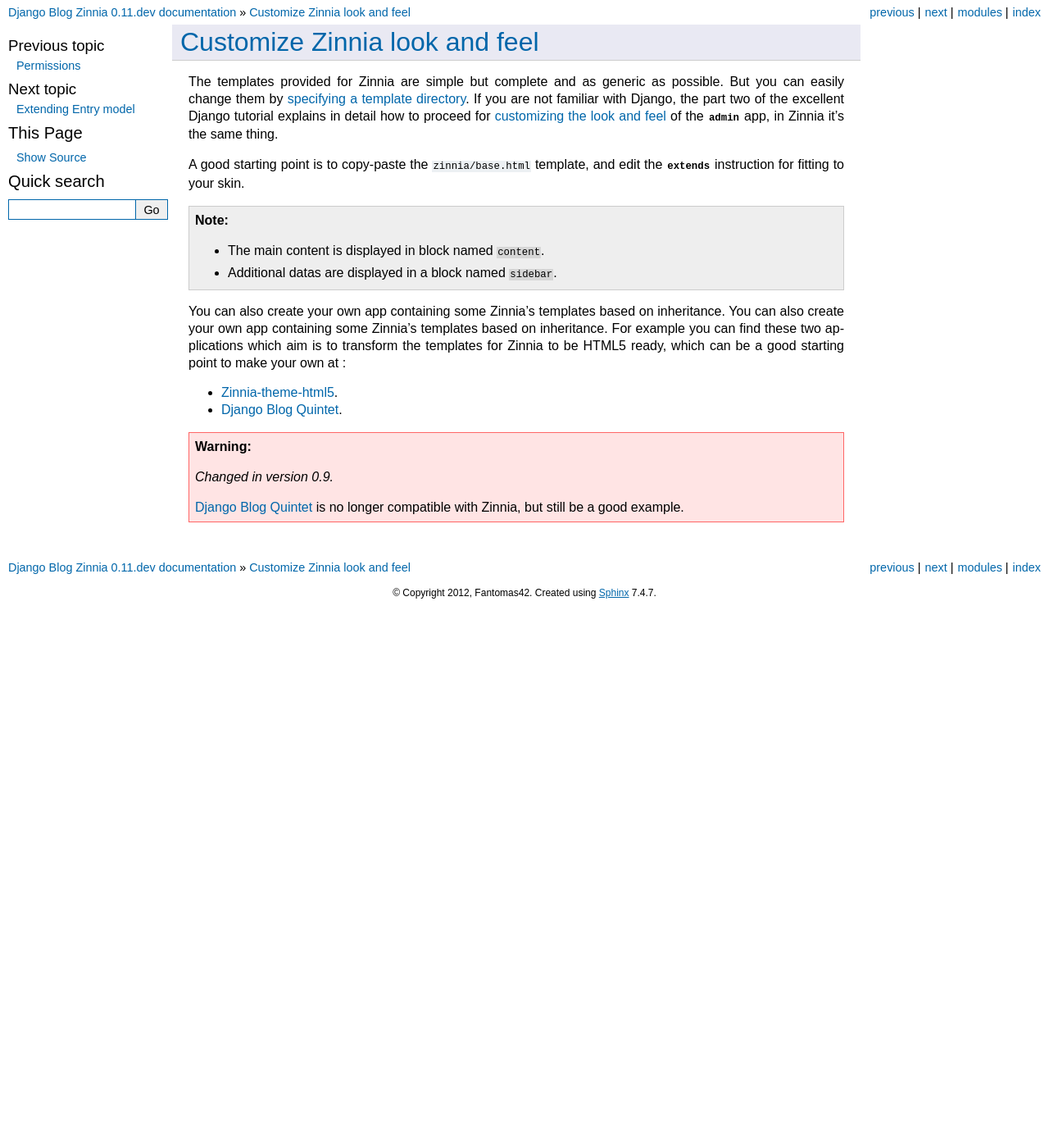
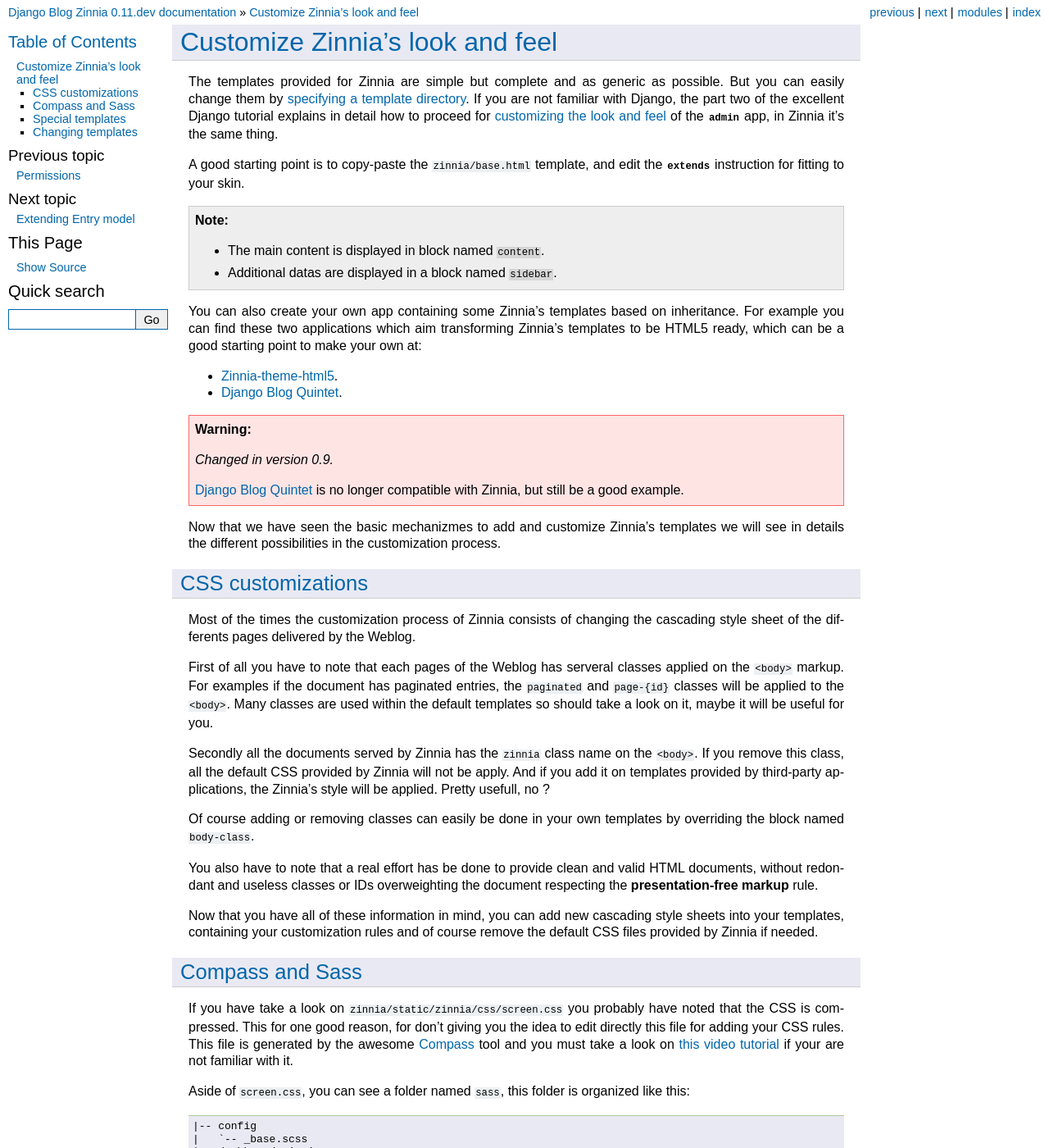
Before and after one commit to Fantomas42/django-blog-zinnia, a Sphinx documentation site: the page built from docs/how-to/customize_look_and_feel.rst, in a window 1280 px wide and 1400 px high. Shown: the whole window at 82% size. Built offline with Sphinx 7.4.7, drawn with Linux system fonts in a browser that asks for light colours; some of the changed text lies outside the part shown.

Commit message:
WIP doc how customize look and feel

```diff
--- a/docs/how-to/customize_look_and_feel.rst
+++ b/docs/how-to/customize_look_and_feel.rst
@@ -1,6 +1,6 @@
-==============================
-Customize Zinnia look and feel
-==============================
+================================
+Customize Zinnia's look and feel
+================================
 
 The templates provided for Zinnia are simple but complete and as generic as
 possible. But you can easily change them by
@@ -16,11 +16,10 @@
 	* The main content is displayed in block named ``content``.
 	* Additional datas are displayed in a block named ``sidebar``.
 
-You can also create your own app containing some Zinnia's templates based
-on inheritance. You can also create your own app containing some Zinnia’s
-templates based on inheritance. For example you can find these two
-applications which aim is to transform the templates for Zinnia to be HTML5
-ready, which can be a good starting point to make your own at :
+You can also create your own app containing some Zinnia’s templates based
+on inheritance. For example you can find these two applications which aim
+transforming Zinnia's templates to be HTML5 ready, which can be a
+good starting point to make your own at:
 
 * `Zinnia-theme-html5`_.
 * `Django Blog Quintet`_.
@@ -31,9 +30,122 @@
    `Django Blog Quintet`_ is no longer compatible with Zinnia, but still be
    a good example.
 
+Now that we have seen the basic mechanizmes to add and customize Zinnia's
+templates we will see in details the different possibilities in the
+customization process.
+
+.. _css-customization:
+
+CSS customizations
+------------------
+
+Most of the times the customization process of Zinnia consists of changing
+the cascading style sheet of the differents pages delivered by the Weblog.
+
+First of all you have to note that each pages of the Weblog has serveral
+classes applied on the ``<body>`` markup. For examples if the document has
+paginated entries, the ``paginated`` and ``page-{id}`` classes will be
+applied to the ``<body>``. Many classes are used within the default
+templates so should take a look on it, maybe it will be useful for you.
+
+Secondly all the documents served by Zinnia has the ``zinnia`` class name
+on the ``<body>``. If you remove this class, all the default CSS provided
+by Zinnia will not be apply. And if you add it on templates provided by
+third-party applications, the Zinnia's style will be applied. Pretty
+usefull, no ?
+
+Of course adding or removing classes can easily be done in your own
+templates by overriding the block named ``body-class``.
+
+You also have to note that a real effort has be done to provide clean and
+valid HTML documents, without redondant and useless classes or IDs
+overweighting the document respecting the **presentation-free markup**
+rule.
+
+Now that you have all of these information in mind, you can add new
+cascading style sheets into your templates, containing your customization
+rules and of course remove the default CSS files provided by Zinnia if needed.
+
+.. _compass-customization:
+
+Compass and Sass
+----------------
+
+If you have take a look on :file:`zinnia/static/zinnia/css/screen.css` you
+probably have noted that the CSS is compressed. This for one good reason,
+for don't giving you the idea to edit directly this file for adding your
+CSS rules. This file is generated by the awesome `Compass`_ tool and you must
+take a look on `this video tutorial`_ if your are not familiar with it.
+
+Aside of :file:`screen.css`, you can see a folder named ``sass``, this
+folder is organized like this: ::
+
+  |-- config
+  |   `-- _base.scss
+  |-- dashboard_zinnia.scss
+  |-- ie.scss
+  |-- mixins
+  |   |-- _delimited-list.scss
+  |   |-- _icons.scss
+  |   |-- _slider-buttons.scss
+  |   `-- _tag-cloud.scss
+  |-- partials
+  |   |-- _breadcrumbs.scss
+  |   |-- _entry.scss
+  |   |-- _footer.scss
+  |   |-- _forms.scss
+  |   |-- _header.scss
+  |   |-- _linkbacks.scss
+  |   |-- _page.scss
+  |   |-- _paginator.scss
+  |   |-- _sidebar.scss
+  |   |-- _slider.scss
+  |   `-- _two-cols.scss
+  |-- print.scss
+  `-- screen.scss
+
+The ``partials`` directory will contains all the **partials** used to build
+the CSS, the **mixins** will contain reusable mixins like the tag-cloud and
+finally the **config** directory will contains all the configurable
+parameters. :file:`screen.scss` will include all these files into a single
+CSS document.
+
+This organization allow you to easily customize the default Zinnia's CSS by
+doing a copy of these files or reuse some parts of the Zinnia's CSS into
+third-paty templates.
+
+.. _special-templates:
+
+Special templates
+-----------------
+
+Since the beginning of Zinnia, the development has been influenced by the
+idea of **Power templates for easy rendering**. Customizing the templates
+must be possible, easy and fast. So Zinnia has a feature for returning
+custom templates depending on the view's context.
+
+.. _queryset-templates:
+
+.. _archives-templates:
+
+.. _entry-detail-templates:
+
+.. _changing-templates:
+
+Changing templates
+------------------
+
+Maybe CSS customizations and adding markups into the templates are not
+enought because you need to change an important part of the templates or
+you simply don't want to use it.
+
+All the front views bundled in Zinnia are customizables, so changing the
+template used to render the view is pretty easy and can be a good solution.
 
 
 .. _`specifying a template directory`: https://docs.djangoproject.com/en/dev/ref/templates/api/#loading-templates
 .. _`customizing the look and feel`: https://docs.djangoproject.com/en/dev/intro/tutorial02/#customize-the-admin-look-and-feel
 .. _`Zinnia-theme-html5`: https://github.com/Fantomas42/zinnia-theme-html5
 .. _`Django Blog Quintet`: https://github.com/franckbret/django-blog-quintet
+.. _`Compass`: http://compass-style.org/
+.. _`this video tutorial`: http://vimeo.com/11671458
```
